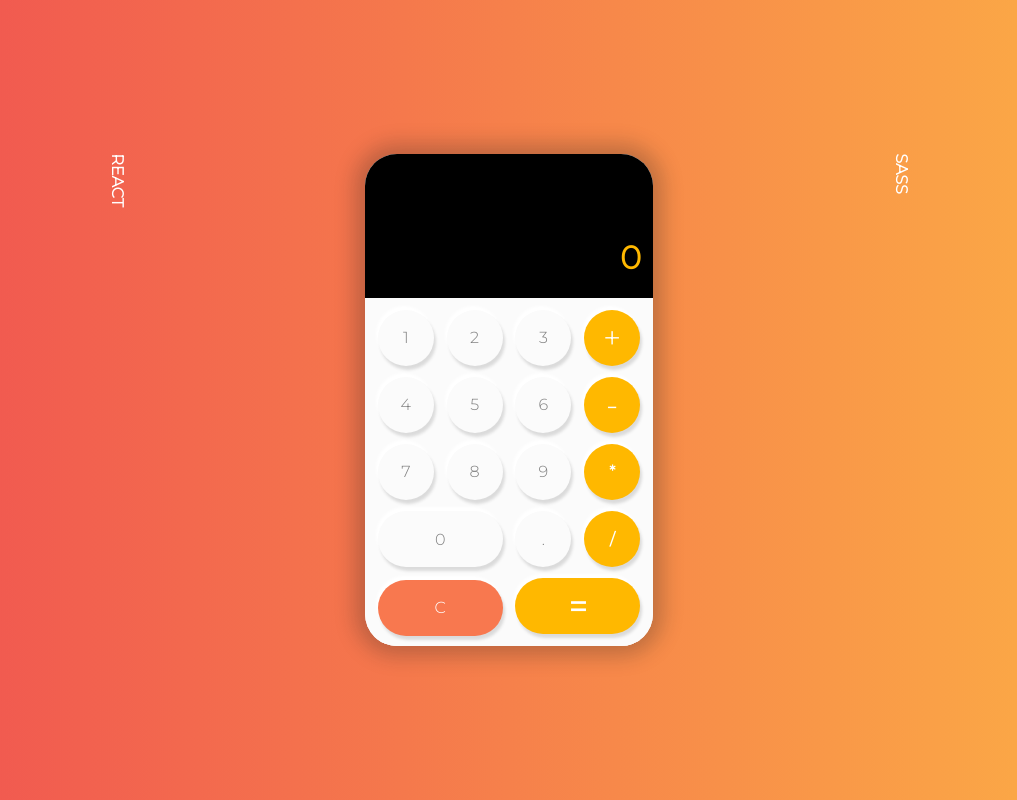
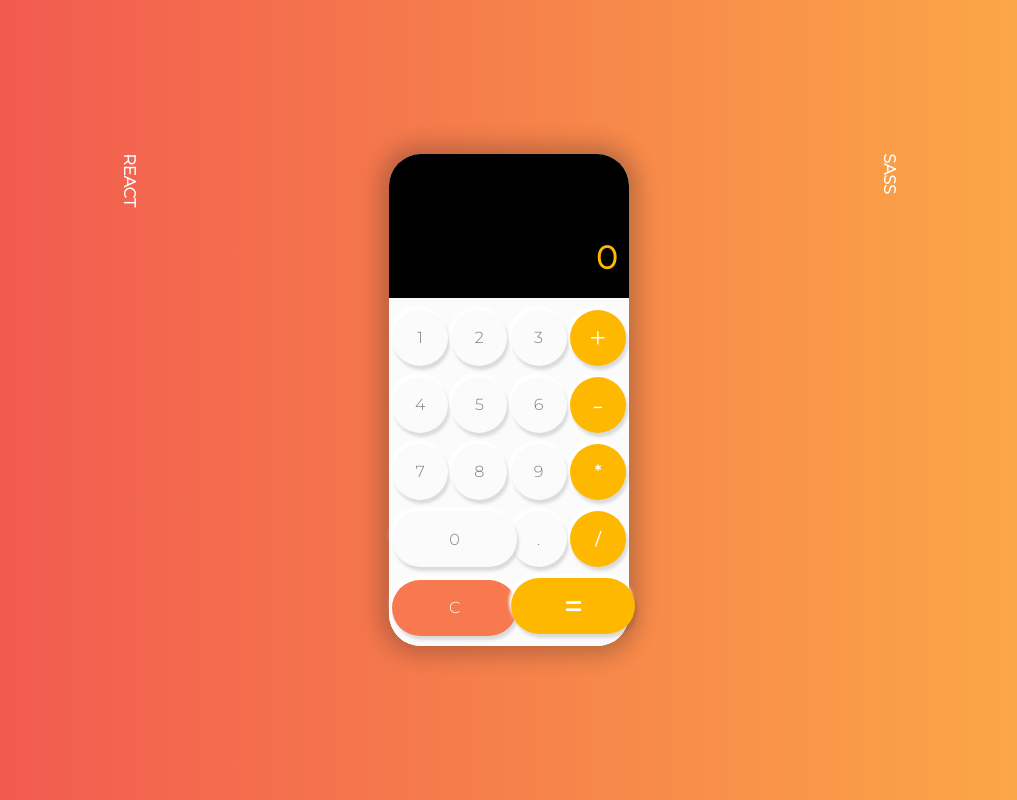
Before and after one commit to oddyca/calculator, a React (Create React App) app: page / in a window 1280 px wide. Shown: the whole page, without its empty margins (131-1148 px from the left). Built offline with nearby package versions, Linux system fonts and the light colour scheme.

Commit message:
Css changes

```diff
--- a/src/App.css
+++ b/src/App.css
@@ -12,7 +12,7 @@ body {
 }
 
 #calculator {
-  min-width: 18rem;
+  min-width: 15rem;
   height: 30.7rem;
   background-color: white;
   border-radius: 2rem;
```
